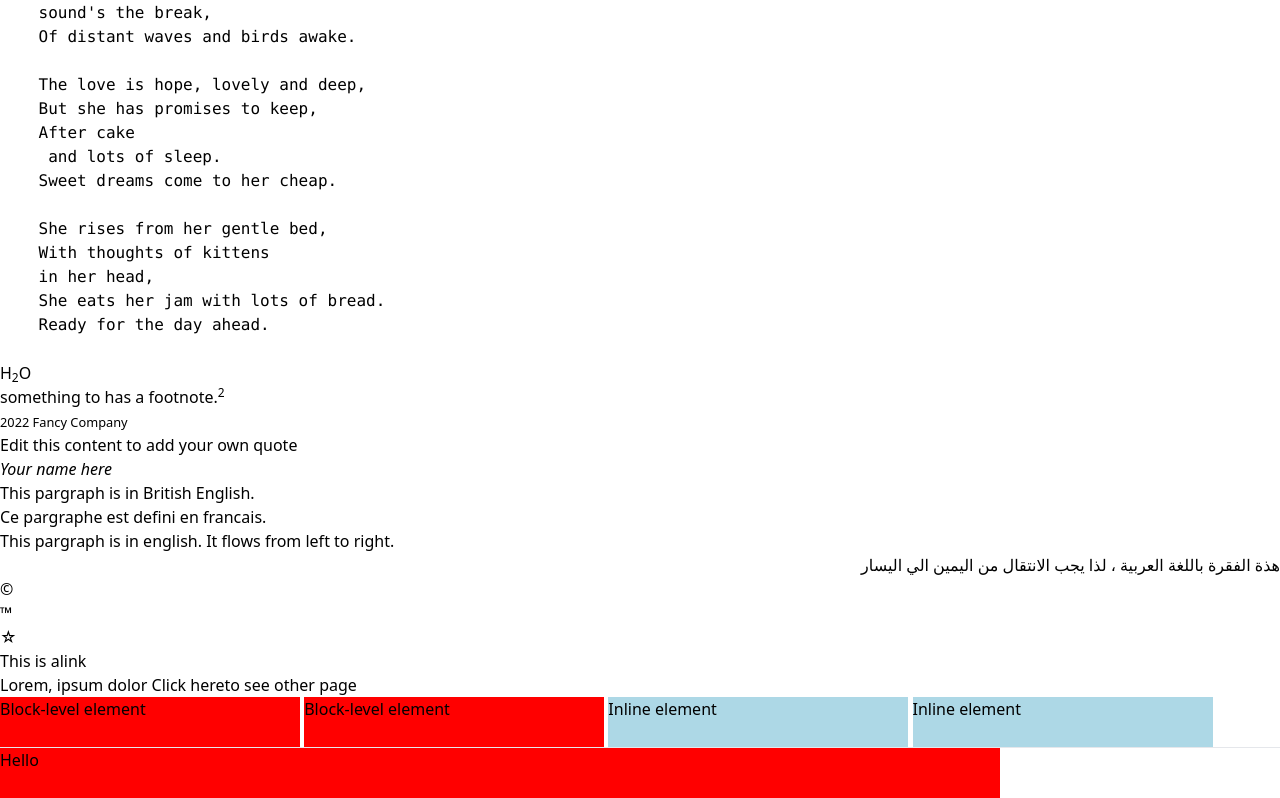
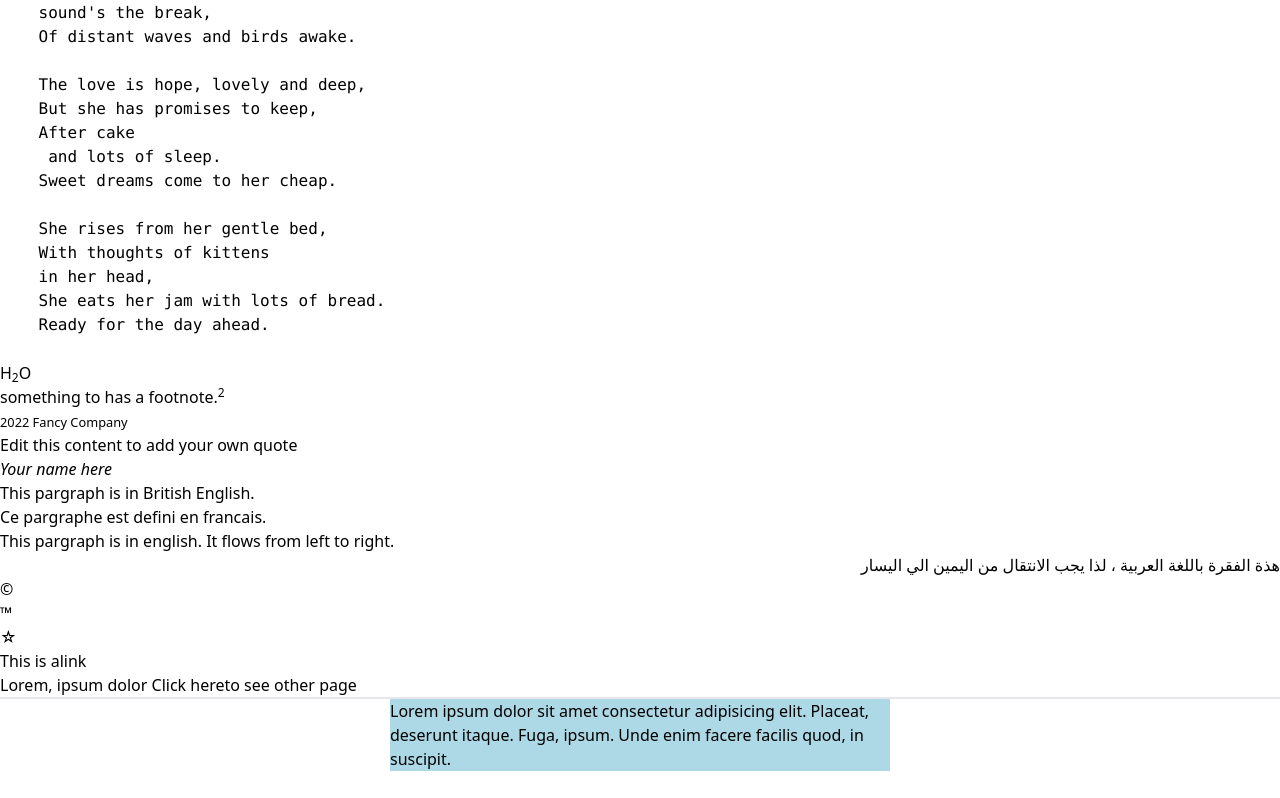
Before and after one commit to hossam-khalaf/git-mo--khalifa, a website: page src/index.html in a window 1280 px wide. Shown: the part 867-1665 px from the top of the page. After the commit the page ends 1638 px from the top, so only its background shows below. Drawn offline with Linux system fonts and the light colour scheme.

Commit message:
add margin padding border or margin collapsing

```diff
--- a/src/index.html
+++ b/src/index.html
@@ -167,16 +167,30 @@
     </p>
 
     <!-- The Box Model  -->
-    <div>Block-level element</div>
+    <!-- <div>Block-level element</div>
     <div>Block-level element</div>
     <span>Inline element</span>
-    <span>Inline element</span>
+    <span>Inline element</span> -->
+
+    <hr />
+    <!-- box model values -->
+    <!-- <div class="container">
+      <div class="inside-container">Hello</div>
+    </div> -->
+
+
+    <!-- paddin , margin , border  -->
+    <!-- <p class="first">Block</p>
+    <p class="second">Block</p>
+
+    <span>inline</span>
+    <span>inline</span> -->
 
     <hr>
-    <!-- box model values -->
-    <div class="container">
-      <div class="inside-container">Hello</div>
-    </div>
+
+    <section>
+      <p>Lorem ipsum dolor sit amet consectetur adipisicing elit. Placeat, deserunt itaque. Fuga, ipsum. Unde enim facere facilis quod, in suscipit.</p>
+    </section>
     <!-- Hero section -->
     <!-- Features section -->
     <!-- T~estimonials -->
--- a/src/style.css
+++ b/src/style.css
@@ -17,18 +17,50 @@ div {
   display: inline-block;
 }
 
-span {
+/* span {
   background: lightblue; height: 50px;
-  width: 300px;
+  width: 300px; */
   /* display: block; */
-  display: inline-block;
-}
+  /* display: inline-block;
+}  */
 
 /* box model values  */
-.container {
+/* .container {
   width: 1000px;
-}
+} */
 
 .inside-container {
   width: 50%; /*500px*/
 }
+
+
+/* padding  */
+
+/* p {
+  background: lightgreen;
+  border: 1px solid black;
+  padding: 20px;
+  margin: 20px;
+}
+
+span {
+  background: yellow;
+  border: 1px solid black;
+  margin: 20px;
+   padding: 20px;
+   display: inline-block;
+} */
+
+/* mar4gin collapsing  */
+.first {
+  margin-bottom: 0;
+}
+.second {
+  margin-top: 0;
+}
+
+section {
+  background: lightblue;
+  width: 500px;
+  margin: 0 auto;
+}
```
